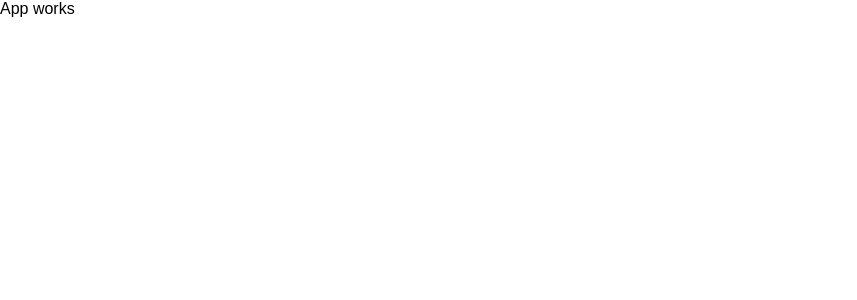
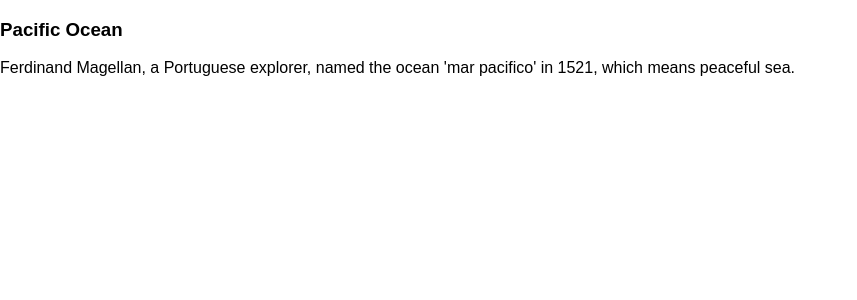
Before and after one commit to DerejeKitaw/reactJs, a React (Create React App) app: page /pacific in a window 1280 px wide. Shown: the top 300 px of the page, without its empty margins (0-857 px from the left). Built offline with nearby package versions, Linux system fonts and the light colour scheme; the HTML template or start-up script is replaced by a standard one.

Commit message:
simple route added

```diff
--- a/src/App.js
+++ b/src/App.js
@@ -1,10 +1,14 @@
 import React, { Component } from 'react';
+import  Route from './components/Route';
+import Pacific from './components/Pacific';
+import Atlantic from './components/Atlantic';
 
 class App extends Component {
   render() {
     return (
       <div className="App">
-        App works
+      <Route path='/atlantic' component={Atlantic} />
+      <Route path='/pacific' component={Pacific} />
       </div>
     );
   }
--- /dev/null
+++ b/src/components/Atlantic.js
@@ -0,0 +1,11 @@
+import React from 'react'
+
+export default() => (
+  <div>
+    <h3>Atlantic Ocean</h3>
+    <p>
+      The Atlantic Ocean covers approximately 1/5th of the
+      surface of the earth.
+    </p>
+  </div>
+);
--- /dev/null
+++ b/src/components/Pacific.js
@@ -0,0 +1,11 @@
+import React from 'react'
+
+export default () => (
+  <div>
+    <h3>Pacific Ocean</h3>
+    <p>
+      Ferdinand Magellan, a Portuguese explorer, named the ocean
+      'mar pacifico' in 1521, which means peaceful sea.
+    </p>
+  </div>
+);
--- /dev/null
+++ b/src/components/Route.js
@@ -0,0 +1,12 @@
+import React from 'react'
+
+export default ({ path, component }) => {
+  const pathname = window.location.pathname;
+  if (pathname.match(path)) {
+    return (
+      React.createElement(component)
+    );
+  } else {
+    return null;
+  }
+};
```
Also changed, not shown: 1 other file (tests, documents, lock files or other folders).
